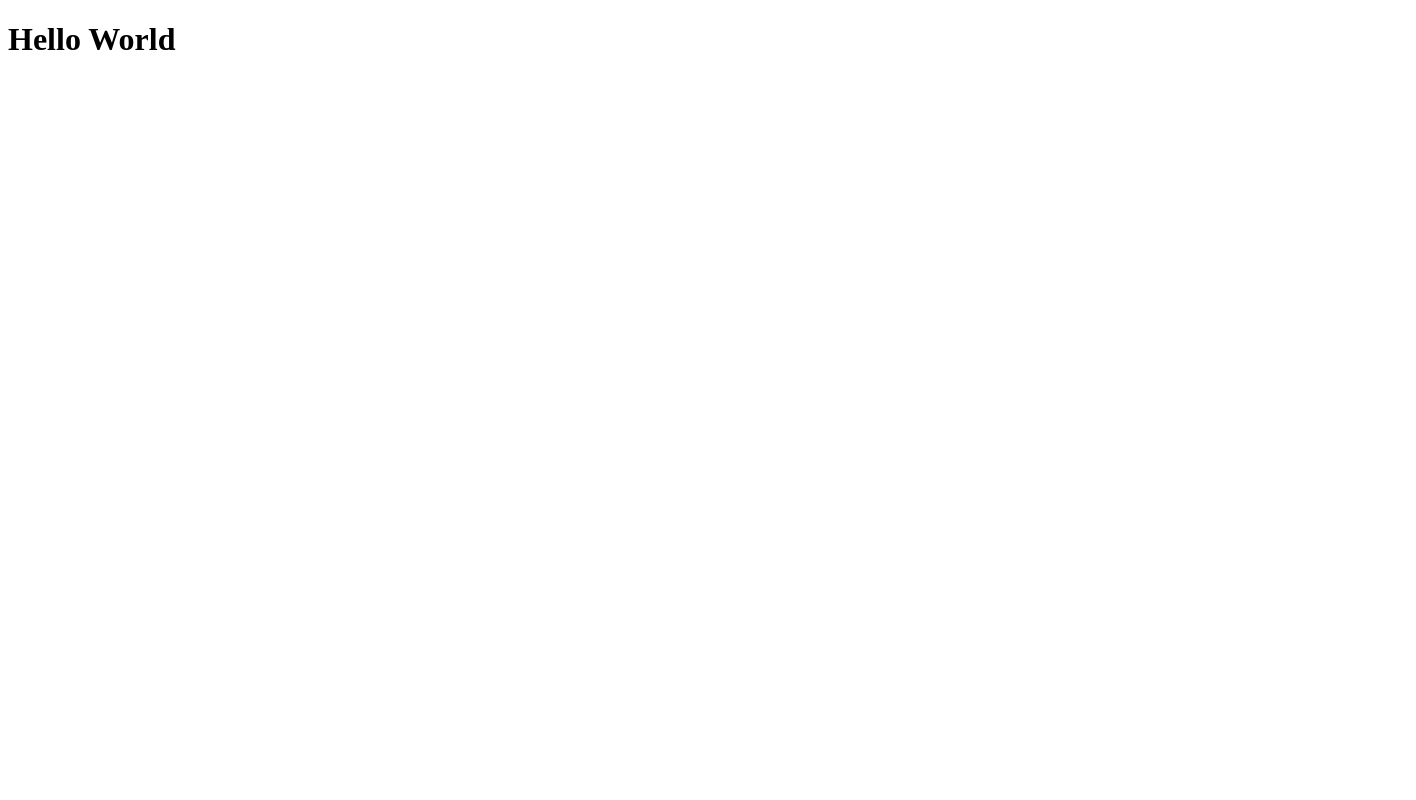
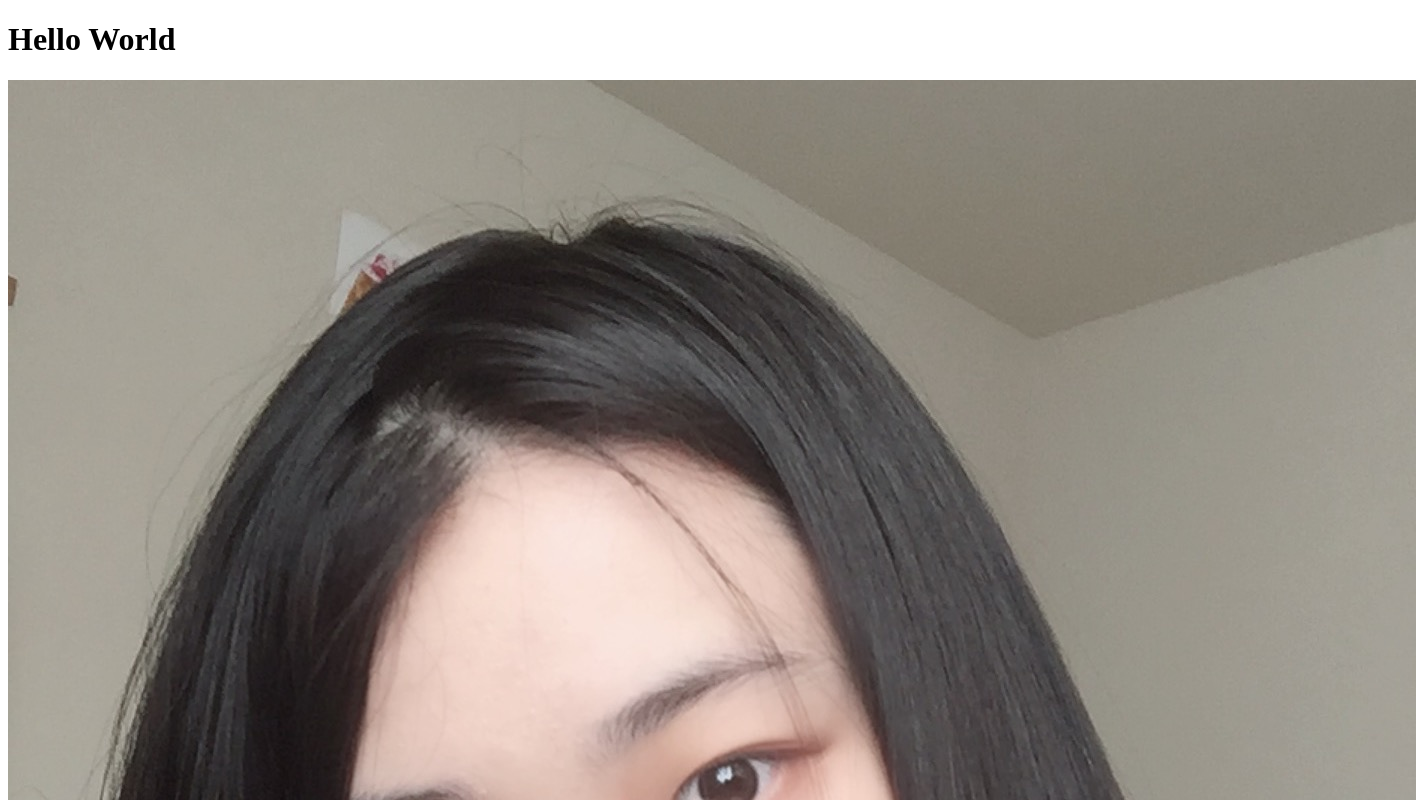
Before and after one commit to bnam-2063479/bnam-2063479.github.io, a plain HTML site: page index.html in a window 1280 px wide. Shown: the top 800 px of the page, 1416 px wide, since content can reach past the window. Drawn offline with Linux system fonts and the light colour scheme.

Commit message:
Add files via upload

```diff
--- a/index.html
+++ b/index.html
@@ -6,4 +6,5 @@
 	<body>
 		<h1>Hello World</h1>
 	</body>
+	<img src="IMG_4680.jpg">
 </html>
```
Also changed, not shown: IMG_4680.JPG (added).
